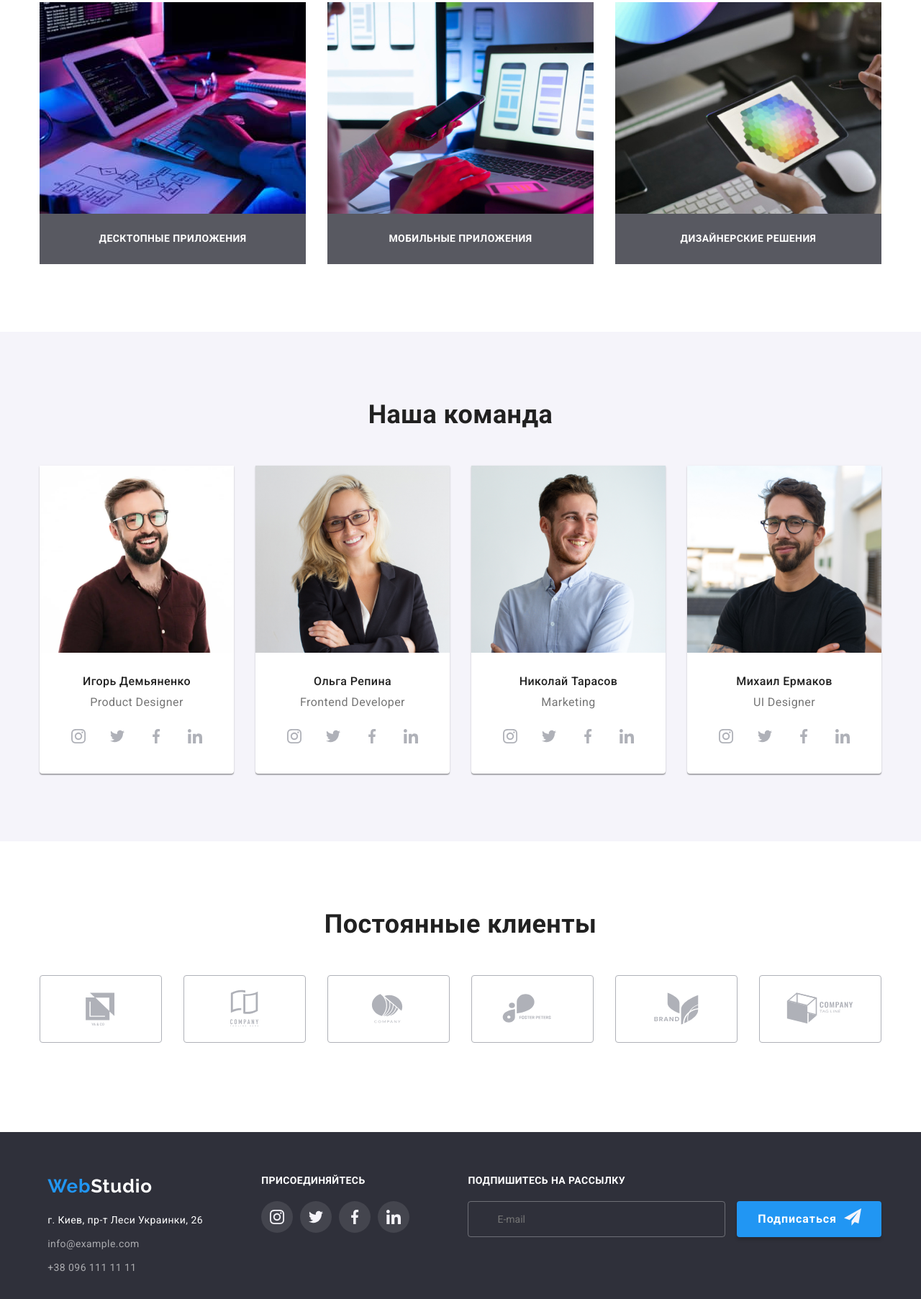
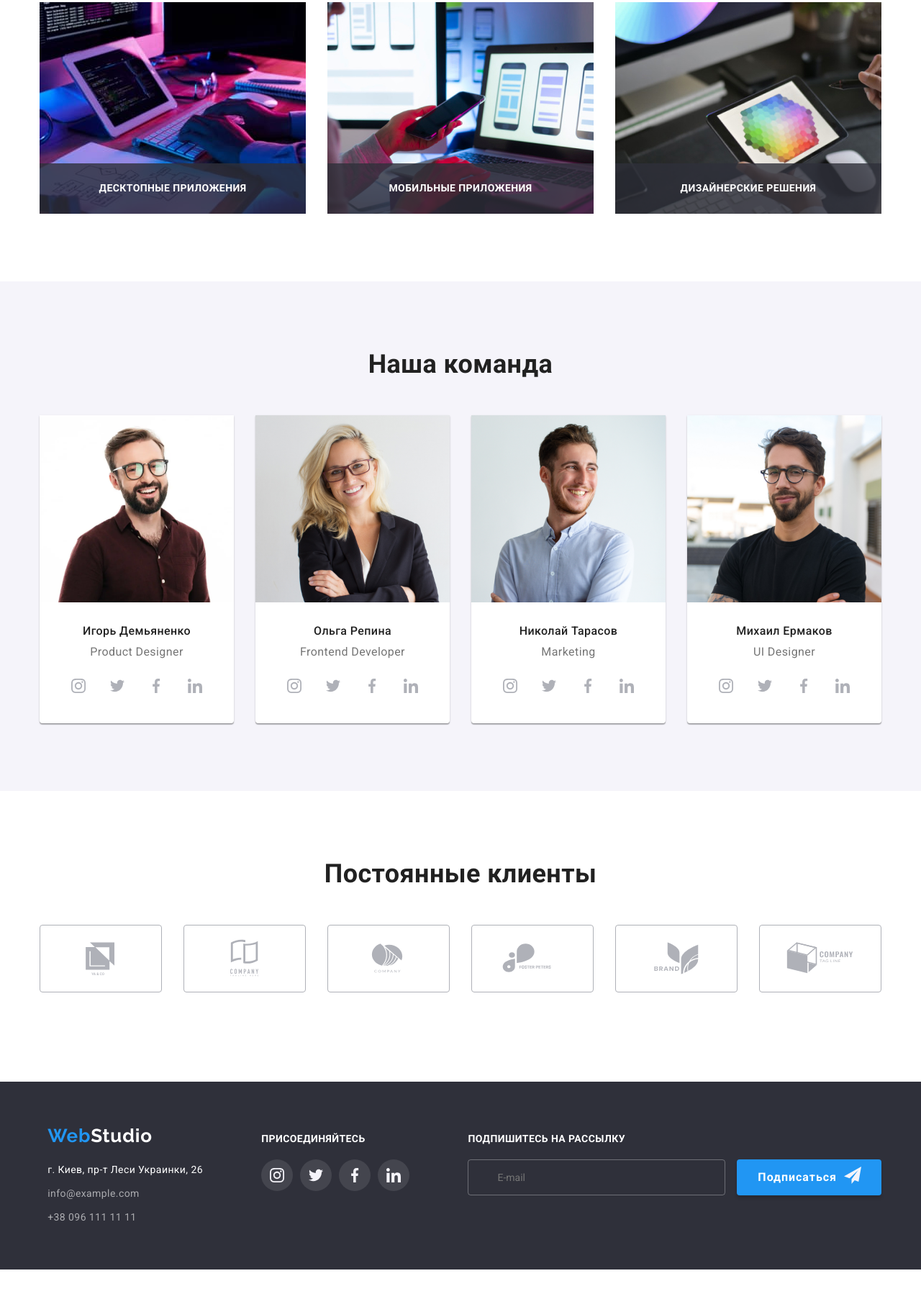
Before and after one commit to ruskava/goit-markup-hw-08, a plain HTML site: page index.html in a window 1280 px wide. Shown: the part 1236-3041 px from the top of the page at 72% size. After the commit the page ends 3000 px from the top, so only its background shows below. Drawn offline with nearby package versions, Linux system fonts and the light colour scheme.

Commit message:
корректировка футера

```diff
--- a/sass/layout/_company-work.scss
+++ b/sass/layout/_company-work.scss
@@ -15,7 +15,7 @@
   line-height: 1.14;
   text-align: center;
   text-transform: uppercase;
-  // position: absolute;
+  position: absolute;
   color: var(--heder-color);
   background-color: var(--engaged-backdrop-span);
   width: 100%;
--- a/sass/layout/_footer.scss
+++ b/sass/layout/_footer.scss
@@ -40,6 +40,7 @@
   @media screen and (min-width: 768px) {
     display: flex;
     flex-wrap: wrap;
+    align-items: baseline;
   }
 }
 
```
Also changed, not shown: css/main.css, css/main.min.css, 2 other files.
